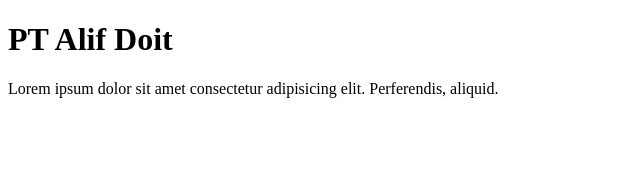
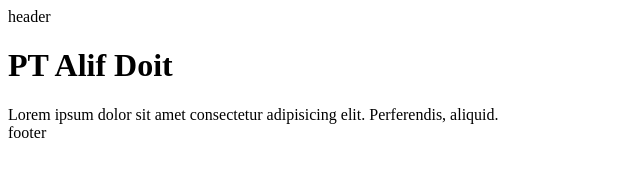
Before and after one commit to alif-ferteric/CompanyProfile, a plain HTML site: page index.html in a window 1280 px wide. Shown: the whole page, without its empty margins (0-640 px from the left). Drawn offline with Linux system fonts and the light colour scheme.

Commit message:
menambahkan header dan footer

```diff
--- a/index.html
+++ b/index.html
@@ -6,8 +6,9 @@
     <title>Latihan GIT</title>
 </head>
 <body>
+    <div>header</div>
     <h1>PT Alif Doit</h1>
     <div>Lorem ipsum dolor sit amet consectetur adipisicing elit. Perferendis, aliquid.</div>
-
+    <div>footer</div>
 </body>
 </html>
```
